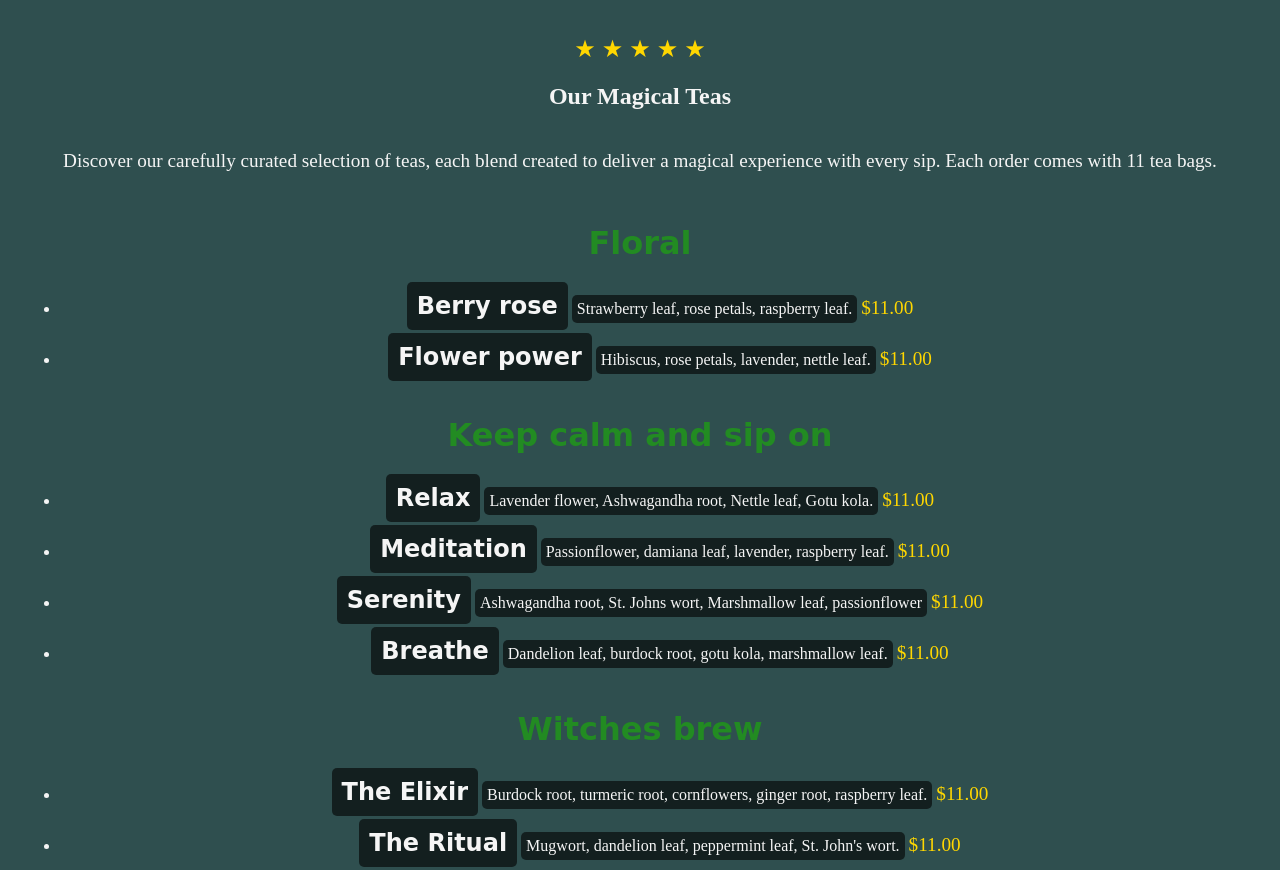
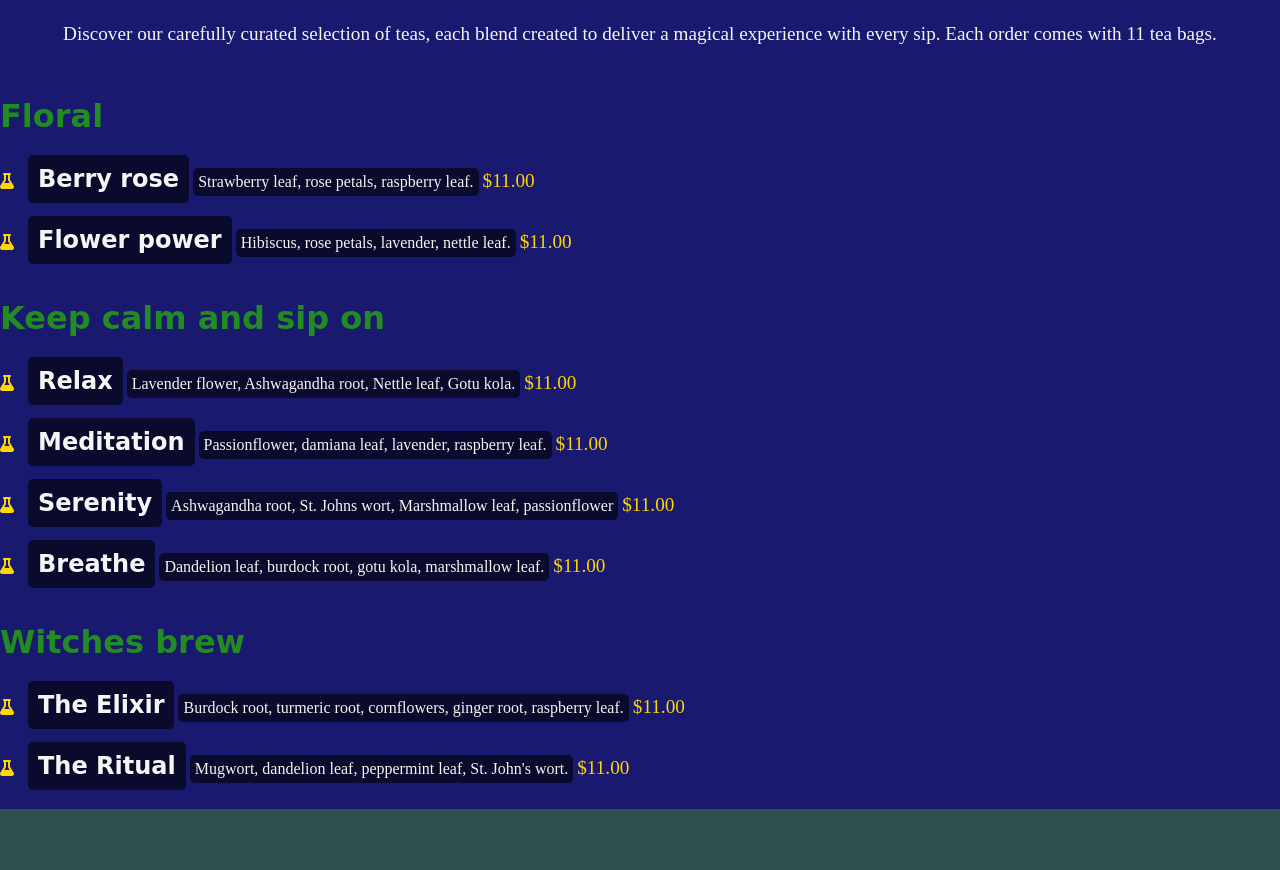
Before and after one commit to Tastycauldron/Tasty-cauldron, a plain HTML site: page index.html in a window 1280 px wide. Shown: the part 839-1709 px from the top of the page. Drawn offline with Linux system fonts and the light colour scheme; a script that the page names is missing; a web font is replaced by a local one.

Commit message:
Update index.html

```diff
--- a/index.html
+++ b/index.html
@@ -7,6 +7,9 @@
     <title>Tasty Cauldron</title>
     <link href="https://fonts.googleapis.com/css2?family=IM+Fell+English+SC&display=swap" rel="stylesheet">
     <link rel="stylesheet" href="styles.css">
+
+    <link rel="stylesheet" href="https://cdnjs.cloudflare.com/ajax/libs/font-awesome/6.0.0-beta3/css/all.min.css">
+
     <!-- Add Smooth Scroll Behavior -->
     <style>
         html {
@@ -35,10 +38,6 @@
         <p>Welcome to Tasty Cauldron, where every cup is brewed with enchantment. Our handcrafted teas are made with the finest natural ingredients and a pinch of magic.</p>
     </section>
 
-    <!-- Tea Menu Section -->
-<section id="tea-menu" class="tea-menu-section">
-    <h2>Our Magical Teas</h2>
-
     <!-- Description for the Tea Section -->
 <p style="text-align: center; font-size: 1.2rem; padding: 20px; color: #F5F5F5;">
     Discover our carefully curated selection of teas, each blend created to deliver a magical experience with every sip. Each order comes with 11 tea bags.
@@ -46,13 +45,15 @@
 
 <div class="tea-category">
     <h3>Floral</h3>
-        <ul>
-            <li>
+    <ul style="list-style: none; padding-left: 0;">
+        <li style="margin-bottom: 10px;">
+            <i class="fas fa-flask" style="color: #FFD700; margin-right: 10px;"></i>
             <h4>Berry rose</h4>
             <p>Strawberry leaf, rose petals, raspberry leaf.</p>
             <span>$11.00</span>
         </li>
-            <li>
+        <li style="margin-bottom: 10px;">
+            <i class="fas fa-flask" style="color: #FFD700; margin-right: 10px;"></i>
             <h4>Flower power</h4>
             <p>Hibiscus, rose petals, lavender, nettle leaf.</p>
             <span>$11.00</span>
@@ -62,23 +63,27 @@
 
 <div class="tea-category">
     <h3>Keep calm and sip on</h3>
-        <ul>
-            <li>
+    <ul style="list-style: none; padding-left: 0;">
+        <li style="margin-bottom: 10px;">
+            <i class="fas fa-flask" style="color: #FFD700; margin-right: 10px;"></i>
             <h4>Relax</h4>
             <p>Lavender flower, Ashwagandha root, Nettle leaf, Gotu kola.</p>
             <span>$11.00</span>
         </li>
-            <li>
+        <li style="margin-bottom: 10px;">
+            <i class="fas fa-flask" style="color: #FFD700; margin-right: 10px;"></i>
             <h4>Meditation</h4>
             <p>Passionflower, damiana leaf, lavender, raspberry leaf.</p>
             <span>$11.00</span>
         </li>
-            <li>
+        <li style="margin-bottom: 10px;">
+            <i class="fas fa-flask" style="color: #FFD700; margin-right: 10px;"></i>
             <h4>Serenity</h4>
             <p>Ashwagandha root, St. Johns wort, Marshmallow leaf, passionflower</p>
             <span>$11.00</span>
         </li>
-            <li>
+        <li style="margin-bottom: 10px;">
+            <i class="fas fa-flask" style="color: #FFD700; margin-right: 10px;"></i>
             <h4>Breathe</h4>
             <p>Dandelion leaf, burdock root, gotu kola, marshmallow leaf.</p>
             <span>$11.00</span>
@@ -88,20 +93,22 @@
 
 <div class="tea-category">
     <h3>Witches brew</h3>
-        <ul>
-            <li>
+    <ul style="list-style: none; padding-left: 0;">
+        <li style="margin-bottom: 10px;">
+            <i class="fas fa-flask" style="color: #FFD700; margin-right: 10px;"></i>
             <h4>The Elixir</h4>
             <p>Burdock root, turmeric root, cornflowers, ginger root, raspberry leaf.</p>
             <span>$11.00</span>
         </li>
-            <li>
+        <li style="margin-bottom: 10px;">
+            <i class="fas fa-flask" style="color: #FFD700; margin-right: 10px;"></i>
             <h4>The Ritual</h4>
             <p>Mugwort, dandelion leaf, peppermint leaf, St. John's wort.</p>
             <span>$11.00</span>
         </li>
     </ul>
 </div>
-</section>
+
 
 
 <!-- About the Herbs Section -->
```
Lines whose indentation alone changed are shown as unchanged.
